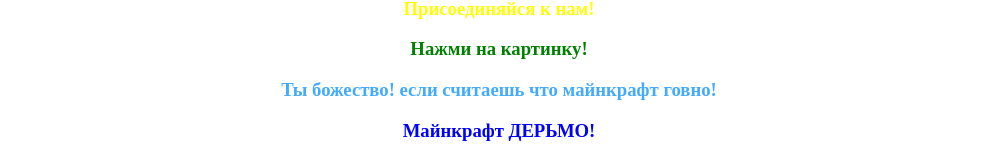
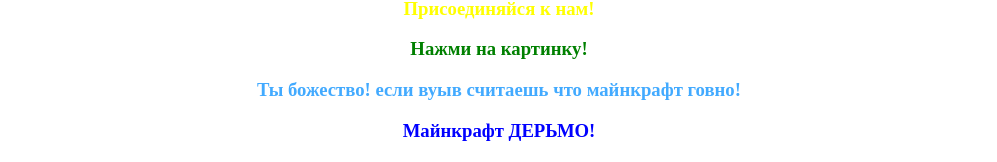
Before and after one commit to Unity3d-dev/MinecraftGovno, a plain HTML site: page index.html in a window 1280 px wide. Shown: the part 170-332 px from the top of the page, without its empty margins (141-1138 px from the left). Drawn offline with Linux system fonts and the light colour scheme.

Commit message:
Update index.html

```diff
--- a/index.html
+++ b/index.html
@@ -12,7 +12,7 @@
     <font color="ffa500"><h3>Если считаешь что майнкрафт говно, то тебе сюда!</h3></font>
     <font color="ffff00"><h3>Присоединяйся к нам!</h3></font>
     <font color="008000"><h3>Нажми на картинку!</h3></font>
-    <font color="42aaff"><h3>Ты божество! если считаешь что майнкрафт говно!</h3></h3></font>
+    <font color="42aaff"><h3>Ты божество! если вуыв считаешь что майнкрафт говно!</h3></h3></font>
     <font color="0000ff"><h3>Майнкрафт ДЕРЬМО!</h3></font>
     <font color="8b00ff"><h3>Нажми на картинку!</h3></font>
     <br>
```
